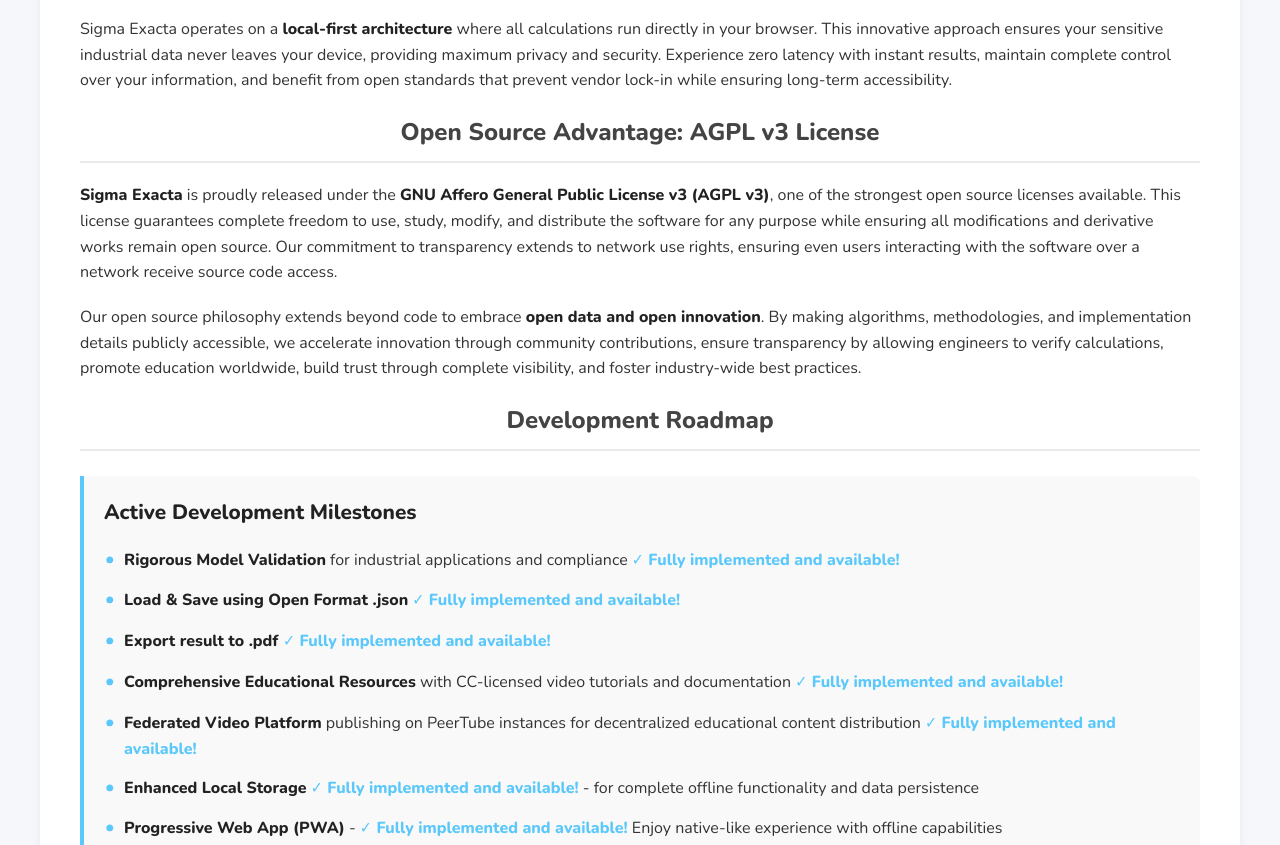
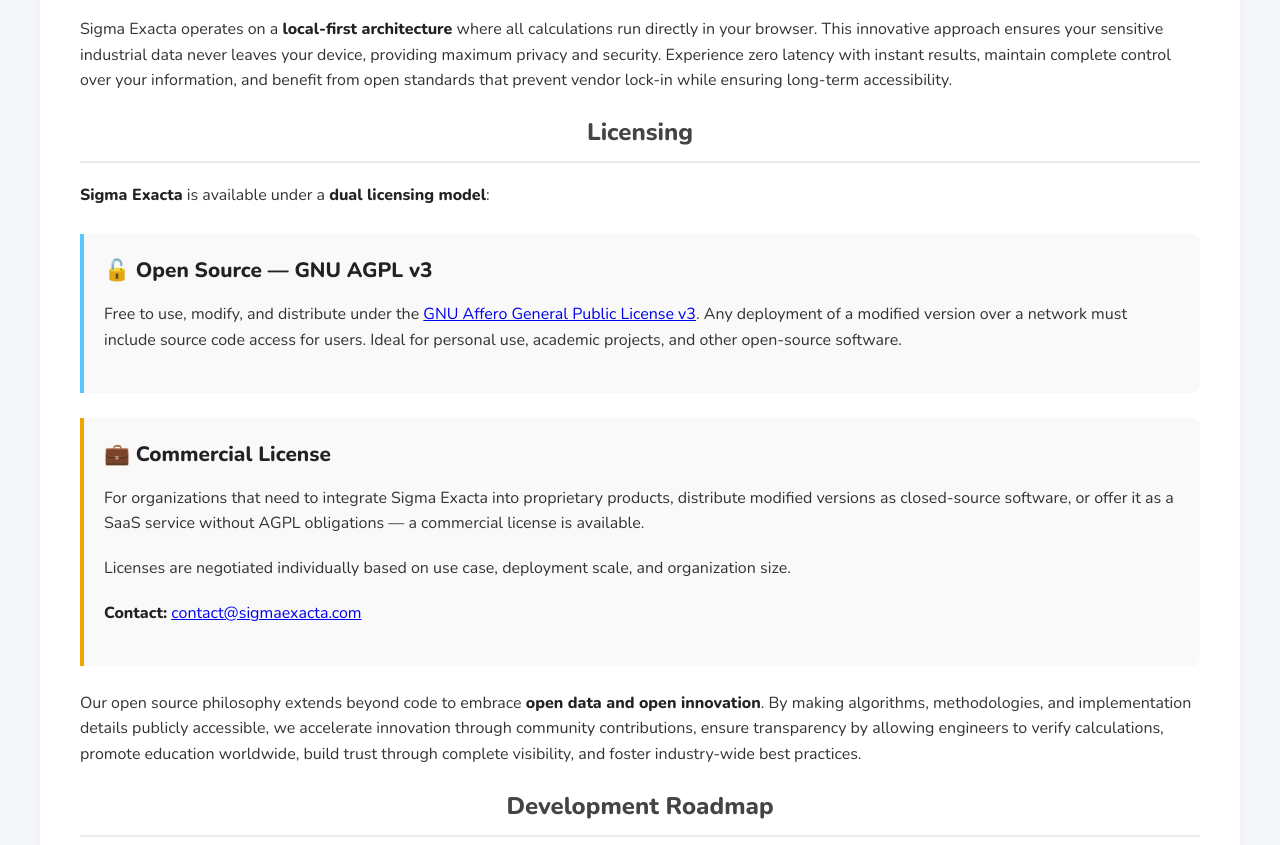
Before and after one commit to Gibraltar1974/SigmaExacta, a plain HTML site: page about.html in a window 1280 px wide. Shown: the part 992-1837 px from the top of the page. Drawn offline with nearby package versions, Linux system fonts and the light colour scheme.

Commit message:
license on index and about

```diff
--- a/about.html
+++ b/about.html
@@ -704,19 +704,30 @@
                 complete control over your information, and benefit from open standards that prevent vendor lock-in
                 while ensuring long-term accessibility.</p>
 
-            <h3>Open Source Advantage: AGPL v3 License</h3>
-            <p><strong>Sigma Exacta</strong> is proudly released under the <strong>GNU Affero General Public License v3
-                    (AGPL v3)</strong>, one of the strongest open source licenses available. This license guarantees
-                complete freedom to use, study, modify, and distribute the software for any purpose while ensuring all
-                modifications and derivative works remain open source. Our commitment to transparency extends to network
-                use rights, ensuring even users interacting with the software over a network receive source code access.
-            </p>
+                <h3>Licensing</h3>
+                <p><strong>Sigma Exacta</strong> is available under a <strong>dual licensing model</strong>:</p>
 
-            <p>Our open source philosophy extends beyond code to embrace <strong>open data and open innovation</strong>.
-                By making algorithms, methodologies, and implementation details publicly accessible, we accelerate
-                innovation through community contributions, ensure transparency by allowing engineers to verify
-                calculations, promote education worldwide, build trust through complete visibility, and foster
-                industry-wide best practices.</p>
+                <div class="development-roadmap" style="margin-bottom: 20px;">
+                    <h4>🔓 Open Source — GNU AGPL v3</h4>
+                    <p>Free to use, modify, and distribute under the <a href="https://www.gnu.org/licenses/agpl-3.0.html"
+                            target="_blank" rel="noopener">GNU Affero General Public License v3</a>. Any deployment of a modified
+                        version over a network must include source code access for users. Ideal for personal use, academic projects, and
+                        other open-source software.</p>
+                </div>
+
+                <div class="development-roadmap" style="border-left-color: #f0a500;">
+                    <h4>💼 Commercial License</h4>
+                    <p>For organizations that need to integrate Sigma Exacta into proprietary products, distribute modified versions as
+                        closed-source software, or offer it as a SaaS service without AGPL obligations — a commercial license is
+                        available.</p>
+                    <p>Licenses are negotiated individually based on use case, deployment scale, and organization size.</p>
+                    <p><strong>Contact:</strong> <a href="mailto:contact@sigmaexacta.com">contact@sigmaexacta.com</a></p>
+                </div>
+
+                <p>Our open source philosophy extends beyond code to embrace <strong>open data and open innovation</strong>. By making
+                    algorithms, methodologies, and implementation details publicly accessible, we accelerate innovation through
+                    community contributions, ensure transparency by allowing engineers to verify calculations, promote education
+                    worldwide, build trust through complete visibility, and foster industry-wide best practices.</p>
 
             <h3>Development Roadmap</h3>
             <div class="development-roadmap">
@@ -838,9 +849,11 @@
                             alt="GitHub stars">
                     </a>
                     <a href="https://www.gnu.org/licenses/agpl-3.0.html" target="_blank">
-                        <img src="https://img.shields.io/badge/License-AGPL%20v3-white?style=flat&color=2f2f2f"
-                            alt="License: AGPLv3">
+                        <img src="https://img.shields.io/badge/License-AGPL%20v3-white?style=flat&color=2f2f2f" alt="License: AGPLv3">
                     </a>
+                    <!-- AÑADIR ESTO -->
+                    <a href="about.html#licensing" target="_blank" style="margin-left: 6px;">
+                        <img src="https://img.shields.io/badge/License-Commercial-orange?style=flat" alt="Commercial License Available">                </a>
                     <a href="#" style="margin-left: 10px;">
                         <img src="https://img.shields.io/badge/PWA-✓-white?style=flat&color=764ba2" alt="PWA Available">
                     </a>
@@ -851,7 +864,8 @@
                         Download ZIP
                     </a>
                 </p>
-                <p style="font-size:0.9em; color:#666;">Open Source Project | Installable PWA</p>
+                <p style="font-size:0.9em; color:#666;">Open Source (AGPL v3) · <a href="about.html#licensing"
+                        style="color:#f0a500;">Commercial License Available</a></p>
             </div>
 
             <!-- Logo AGPLv3 a la derecha -->
```
Also changed, not shown: index.html (+7 -3 lines).
